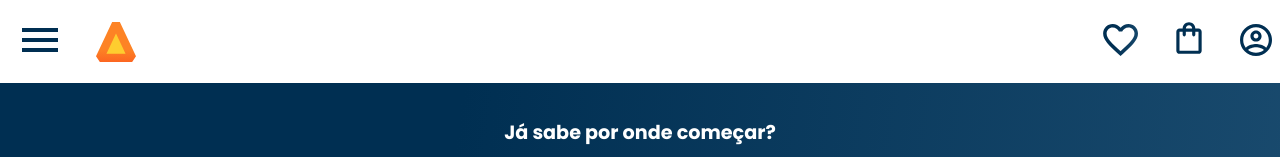
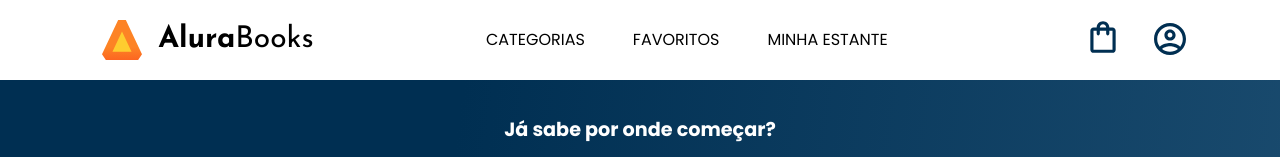
Before and after one commit to antoniohermenegildo/Curso-Alura-HTM-e-CSS-responsividade-com-mobile-first, a plain HTML site: page index.html in a window 1280 px wide. Shown: the top 157 px of the page. Drawn offline with Linux system fonts and the light colour scheme.

Commit message:
conclusao responsividade cabecalho

```diff
--- a/css/cabecalho.css
+++ b/css/cabecalho.css
@@ -1,3 +1,15 @@
+.cabecalho {
+    background: var(--branco);
+
+    height: 80px;
+
+    display: flex;
+    justify-content: space-between;
+    align-items: center;
+
+    position: relative;
+}
+
 .cabecalho__menu-hamburguer {
     width: 48px;
     height: 48px;
@@ -7,16 +19,6 @@
     background-position: center;
 
     display: inline-block;
-}
-
-.cabecalho {
-    background: var(--branco);
-
-    display: flex;
-    justify-content: space-between;
-    align-items: center;
-
-    position: relative;
 }
 
 .container {
@@ -70,3 +72,60 @@
 
     text-transform: uppercase;
 }
+
+.container__titulo {
+    display: none;
+}
+
+.opcoes {
+    display: none;
+}
+
+@media screen and (min-width: 1024px) {
+
+    .cabecalho {
+        justify-content: space-around;
+    }
+
+    .cabecalho__menu-hamburguer {
+        display: none;
+    }
+
+    .container__titulo {
+        font-family: var(--fonte-secundaria);
+        font-weight: 400;
+        font-size: 30px;
+        display: block;
+    }
+
+    .container__titulo--negrito {
+        font-weight: 700;
+    }
+
+    .opcoes {
+        display: flex;
+        gap: 3em;
+    }
+
+    .opcoes__item {
+        text-transform: uppercase;
+    }
+
+    .opcoes__link {
+        text-decoration: none;
+        color: #000000;
+    }
+
+    .container__imagem--transparente {
+        display: none;
+    }
+
+    .opcoes__botao {
+        display: none;
+    }
+
+    .opcoes__botao:checked~.lista-menu {
+        display: block;
+        width: auto;
+    }
+}
--- a/css/styles.css
+++ b/css/styles.css
@@ -13,6 +13,7 @@
     --texto-azul: #002F52;
     --azul-degrade: linear-gradient(97.54deg, #002F52 35.49%, #326589 165.37%);
     --fonte-principal: 'Poppins', sans-serif;
+    --fonte-secundaria: 'Josefin Sans', sans-serif;
 }
 
 hr {
--- a/index.html
+++ b/index.html
@@ -10,6 +10,7 @@
     <link rel="preconnect" href="https://fonts.googleapis.com">
     <link rel="preconnect" href="https://fonts.gstatic.com" crossorigin>
     <link href="https://fonts.googleapis.com/css2?family=Poppins:wght@300;400;500;700&display=swap" rel="stylesheet">
+    <link href="https://fonts.googleapis.com/css2?family=Josefin+Sans:wght@400;700&display=swap" rel="stylesheet">
     <link rel="stylesheet" href="./css/swiper-bundle.min.css">
     <link rel="stylesheet" href="./css/styles.css">
 
@@ -42,9 +43,35 @@
                 </li>
             </ul>
             <img src="./img/Logo.svg" alt="Logomarca do AluraBooks">
+            <h1 class="container__titulo"><b class="container__titulo--negrito">Alura</b>Books</h1>
         </div>
+        <ul class="opcoes">
+            <input type="checkbox" id="opcoes-menu" class="opcoes__botao">
+            <label for="opcoes-menu">
+                <li class="opcoes__item">Categorias</li>
+            </label>
+            <ul class="lista-menu">
+                <li class="lista-menu__item">
+                    <a href="#" class="lista-menu__link">Programação</a>
+                </li>
+                <li class="lista-menu__item">
+                    <a href="#" class="lista-menu__link">Front-end</a>
+                </li>
+                <li class="lista-menu__item">
+                    <a href="#" class="lista-menu__link">Infraestrutura</a>
+                </li>
+                <li class="lista-menu__item">
+                    <a href="#" class="lista-menu__link">Business</a>
+                </li>
+                <li class="lista-menu__item">
+                    <a href="#" class="lista-menu__link">Design & UX</a>
+                </li>
+            </ul>
+            <li class="opcoes__item"><a class="opcoes__link" href="#">Favoritos</a></li>
+            <li class="opcoes__item"><a class="opcoes__link" href="#">Minha Estante</a></li>
+        </ul>
         <div class="container">
-            <a href="#"><img src="./img/Favoritos.svg" alt="Meus favoritos"></a>
+            <a href="#"><img src="./img/Favoritos.svg" alt="Meus favoritos" class="container__imagem--transparente"></a>
             <a href="#"><img src="./img/Compras.svg" alt="Carrinho de compras"></a>
             <a href="#"><img src="./img/Usuário.svg" alt="Meu perfil"></a>
         </div>
```
